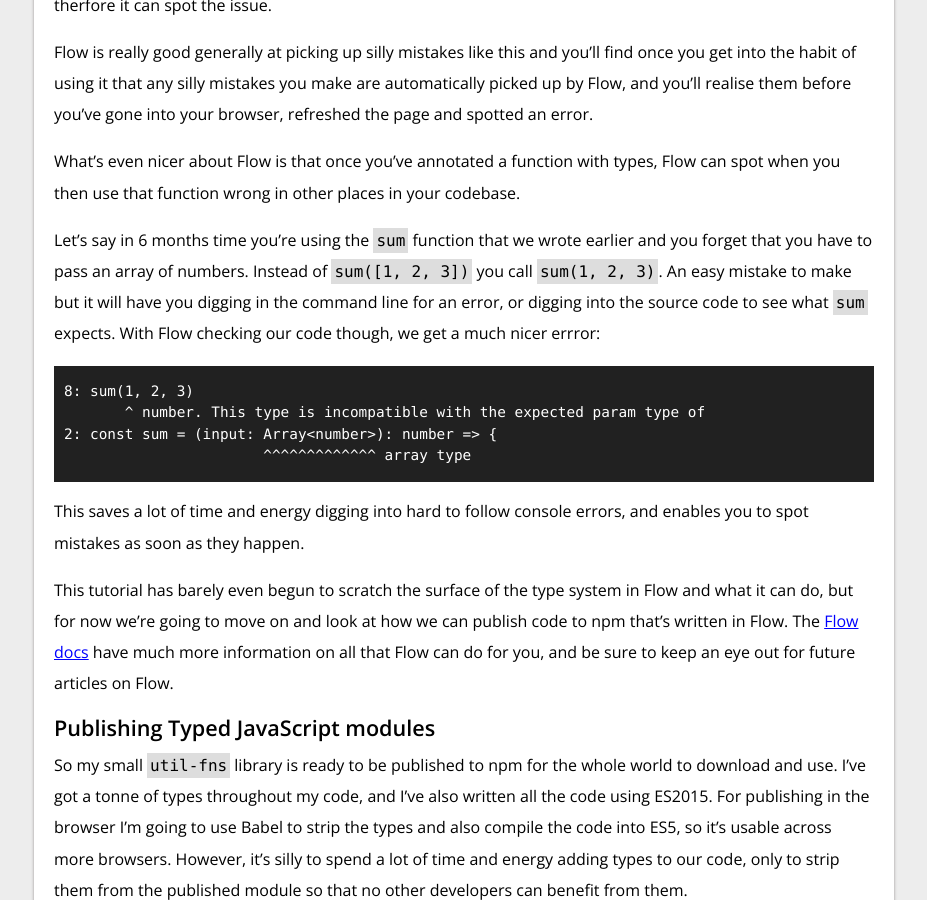
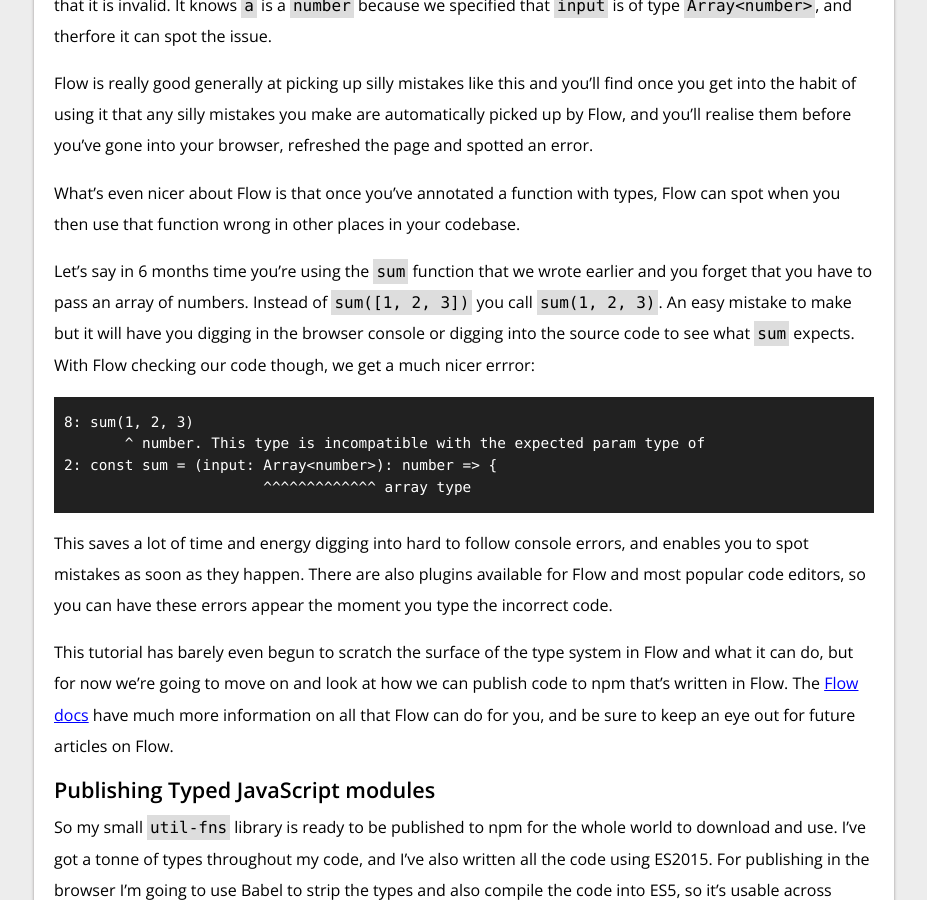
Before and after one commit to jackfranklin/javascriptplayground.com, a Jekyll site: the page built from _posts/2017-01-04-npm-flowjs-javascript.md, in a window 1280 px wide and 900 px high, scrolled down 3876 px. Shown: the whole window, without its empty margins (176-1103 px from the left). Built offline with Jekyll 4.4.1, drawn with Linux system fonts in a browser that asks for light colours; comment, search, counter and statistics services are not loaded; some of the changed text lies outside the part shown.

Commit message:
Final tweaks

````diff
--- a/_posts/2017-01-04-npm-flowjs-javascript.md
+++ b/_posts/2017-01-04-npm-flowjs-javascript.md
@@ -11,7 +11,7 @@ I started with Flow primarily because it's used a lot in the React community (un
 
 ## Writing Typed JavaScript
 
-To start with I needed an example project to work with; I picked [util-fns](https://github.com/jackfranklin/util-fns). `util-fns` is a small project I started working on that contains a bunch of tiny utility functions (much like Lodash or Underscore, but much smaller and less optimised!). It's primarily a dummy project for the sake of learning Flow and experimenting. I also chose this because it's a module that I have published to npm, and as such could explore how to publish the module in such a way that the types are not lost. This means any developers who run `npm install util-fns` can access the type information.
+To start with I needed an example project to work with; I picked [util-fns](https://github.com/jackfranklin/util-fns). `util-fns` is a small project I started working on that contains a bunch of tiny utility functions (much like Lodash or Underscore, but much smaller and less optimised!). It's primarily a dummy project for the sake of learning Flow and experimenting. I also chose this because it's a module that I have published to npm, and as such could explore how to publish the module in such a way that the types are not lost. This means any developers who run `npm install util-fns` can access the type information and be notified if they use the library with the one arguments, assume incorrect return types, and so on.
 
 ### Installing Flow
 
@@ -126,7 +126,7 @@ Flow is really good generally at picking up silly mistakes like this and you'll
 
 What's even nicer about Flow is that once you've annotated a function with types, Flow can spot when you then use that function wrong in other places in your codebase.
 
-Let's say in 6 months time you're using the `sum` function that we wrote earlier and you forget that you have to pass an array of numbers. Instead of `sum([1, 2, 3])` you call `sum(1, 2, 3)`. An easy mistake to make but it will have you digging in the command line for an error, or digging into the source code to see what `sum` expects. With Flow checking our code though, we get a much nicer errror:
+Let's say in 6 months time you're using the `sum` function that we wrote earlier and you forget that you have to pass an array of numbers. Instead of `sum([1, 2, 3])` you call `sum(1, 2, 3)`. An easy mistake to make but it will have you digging in the browser console or digging into the source code to see what `sum` expects. With Flow checking our code though, we get a much nicer errror:
 
 ```
 8: sum(1, 2, 3)
@@ -135,7 +135,7 @@ Let's say in 6 months time you're using the `sum` function that we wrote earlier
                        ^^^^^^^^^^^^^ array type
 ```
 
-This saves a lot of time and energy digging into hard to follow console errors, and enables you to spot mistakes as soon as they happen.
+This saves a lot of time and energy digging into hard to follow console errors, and enables you to spot mistakes as soon as they happen. There are also plugins available for Flow and most popular code editors, so you can have these errors appear the moment you type the incorrect code.
 
 This tutorial has barely even begun to scratch the surface of the type system in Flow and what it can do, but for now we're going to move on and look at how we can publish code to npm that's written in Flow. The [Flow docs](https://flowtype.org/docs/getting-started.html#_) have much more information on all that Flow can do for you, and be sure to keep an eye out for future articles on Flow.
 
@@ -241,6 +241,7 @@ Finally, we're ready to publish our module! I can run `npm publish` to push a mo
 > babel src/ -d lib
 
 src/index.js -> lib/index.js
+...and so on
 src/sum.js -> lib/sum.js
 
 > util-fns@0.1.3 flow-prepublish /Users/jackfranklin/git/util-fns
@@ -284,7 +285,6 @@ console.log(utils.sum(1, 2, 3))
 
 Flow will pick up on this too, but _only_ because we included those extra `.flow` files in our package. Notice that it also tells us which file to go and look in to find the source for the `sum` function if we want to dig into the types:
 
-
 ```
 4: console.log(utils.sum(1, 2, 3))
                          ^ number. This type is incompatible with the expected param type of
````
